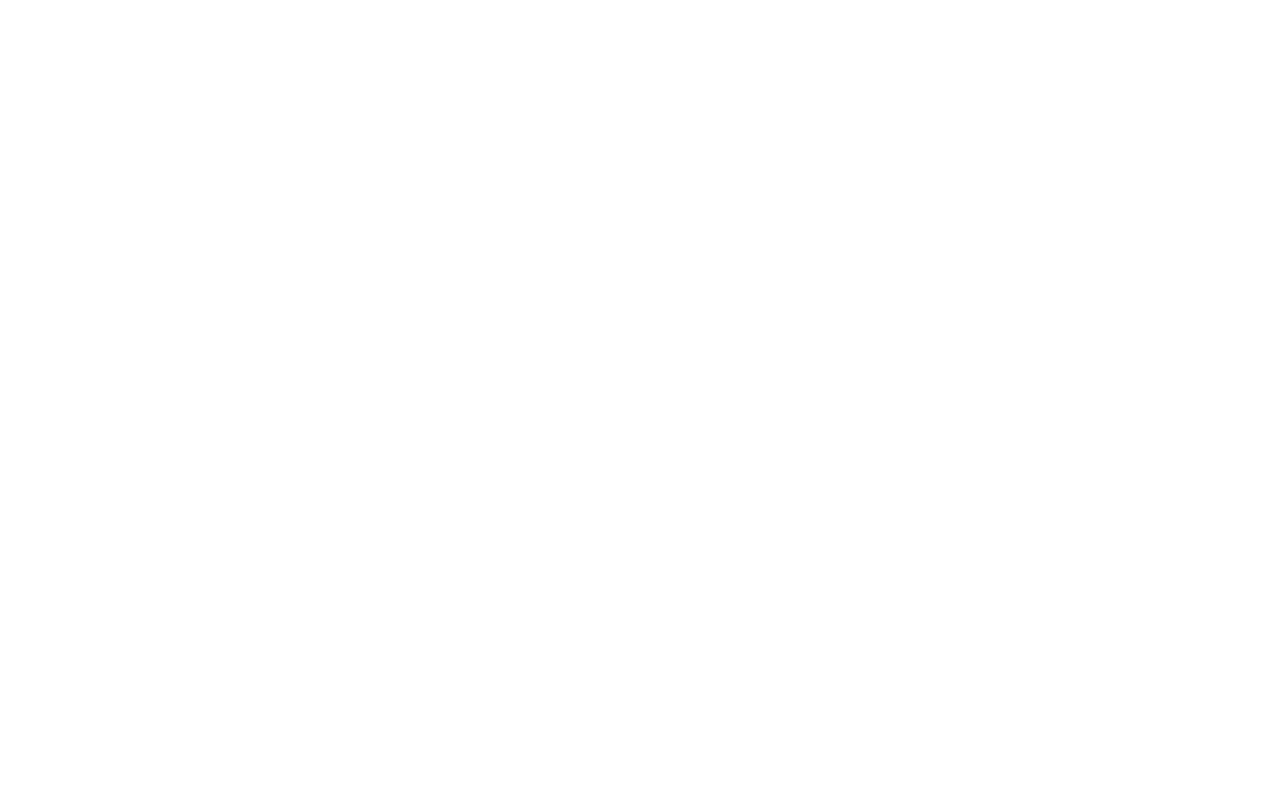
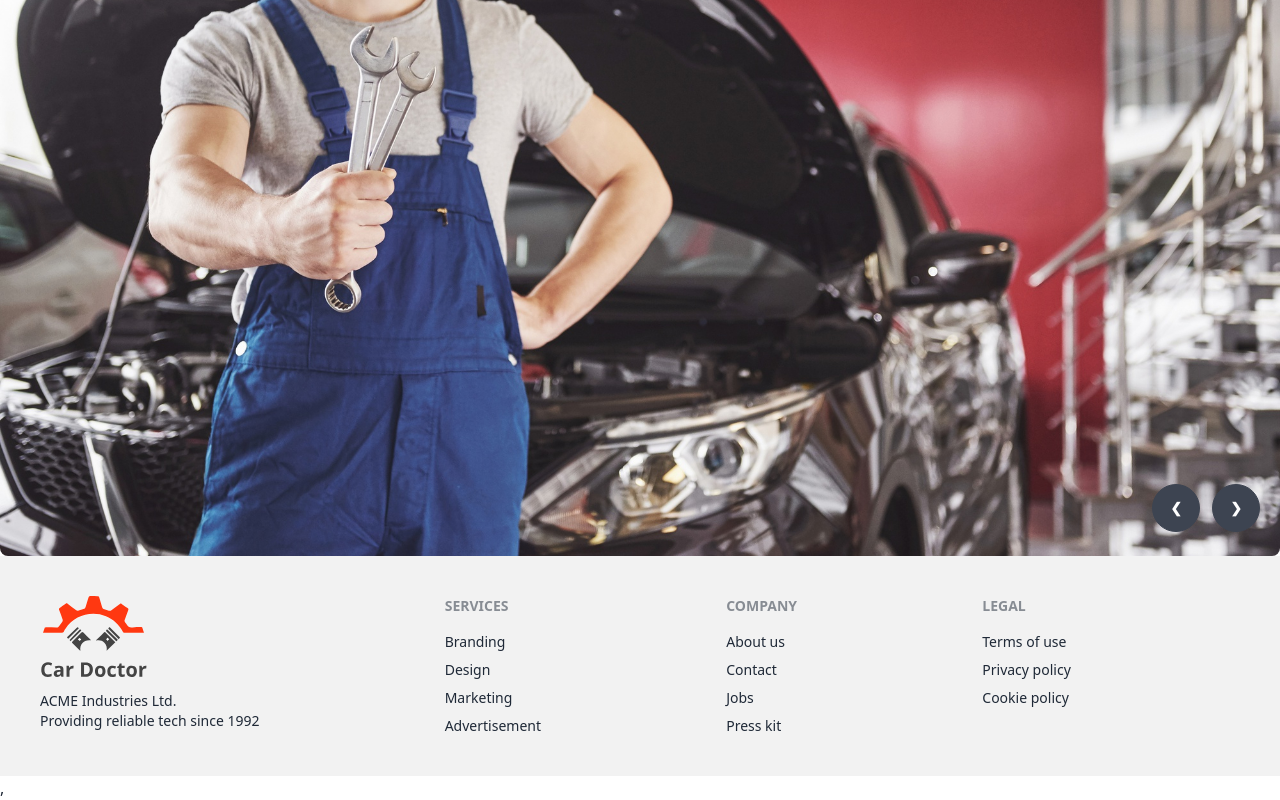
Before and after one commit to Rayvi-Ahmed/Car-Doctor-2023, a React (Vite) app: page / in a window 1280 px wide. Shown: the part 434-1234 px from the top of the page. Before the commit the page ends 800 px from the top, so only its background shows below. Built offline with nearby package versions, Linux system fonts and the light colour scheme.

Commit message:
header complete

```diff
--- /dev/null
+++ b/src/Pages/Home/Banner/Banner.jsx
@@ -0,0 +1,43 @@
+import img1 from '../../../assets/images/banner/1.jpg'
+import img2 from '../../../assets/images/banner/2.jpg'
+import img3 from '../../../assets/images/banner/3.jpg'
+import img4 from '../../../assets/images/banner/4.jpg'
+
+const Banner = () => {
+    return (
+        <div>
+            <div className="carousel w-full rounded-lg">
+                <div id="slide1" className="carousel-item relative w-full">
+                    <img src={img1} className="w-full" />
+                    <div className="absolute flex justify-end transform -translate-y-1/2 left-5 right-5 bottom-0 gap-3">
+                        <a href="#slide4" className="btn btn-circle">❮</a>
+                        <a href="#slide2" className="btn btn-circle">❯</a>
+                    </div>
+                </div>
+                <div id="slide2" className="carousel-item relative w-full">
+                    <img src={img2} className="w-full" />
+                    <div className="absolute flex justify-end transform -translate-y-1/2 left-5 right-5 bottom-0 gap-3">
+                        <a href="#slide1" className="btn btn-circle">❮</a>
+                        <a href="#slide3" className="btn btn-circle">❯</a>
+                    </div>
+                </div>
+                <div id="slide3" className="carousel-item relative w-full">
+                    <img src={img3} className="w-full" />
+                    <div className="absolute flex justify-end transform -translate-y-1/2 left-5 right-5 bottom-0 gap-3">
+                        <a href="#slide2" className="btn btn-circle">❮</a>
+                        <a href="#slide4" className="btn btn-circle">❯</a>
+                    </div>
+                </div>
+                <div id="slide4" className="carousel-item relative w-full">
+                    <img src={img4} className="w-full" />
+                    <div className="absolute flex justify-end transform -translate-y-1/2 left-5 right-5 bottom-0 gap-3">
+                        <a href="#slide3" className="btn btn-circle">❮</a>
+                        <a href="#slide1" className="btn btn-circle">❯</a>
+                    </div>
+                </div>
+            </div>
+        </div>
+    );
+};
+
+export default Banner;
--- a/src/Pages/Home/Home.jsx
+++ b/src/Pages/Home/Home.jsx
@@ -1,8 +1,10 @@
+import React from 'react';
+import Banner from './Banner/Banner';
 
 const Home = () => {
     return (
         <div>
-            <h1>Hey its Home My home</h1>
+            <Banner></Banner>
         </div>
     );
 };
```
